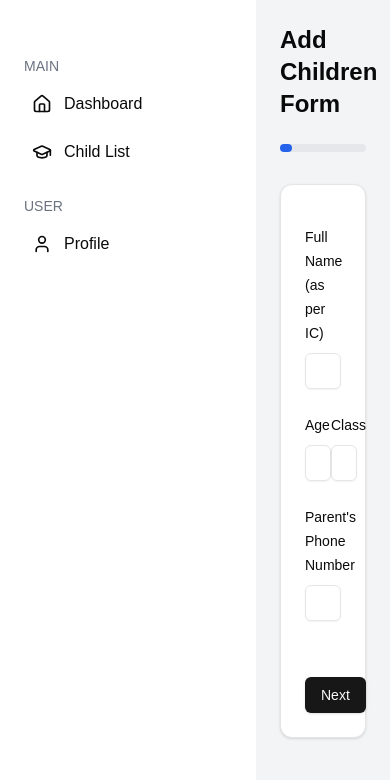
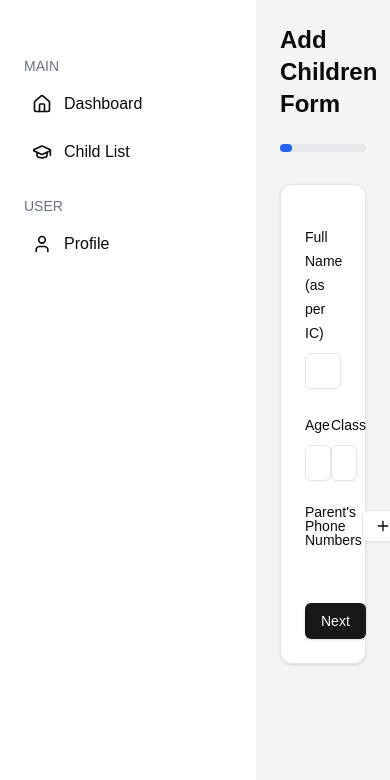
Before and after one commit to haziqishere/kinderguardian, a Next.js app: page /parent/children-list/add-child in a window 390 px wide. Shown: the top 780 px of the page. Built offline with nearby package versions, Linux system fonts and the light colour scheme.

Commit message:
function to add phone number
Error at basic-info-form.tsx

```diff
--- a/src/actions/student/schema.ts
+++ b/src/actions/student/schema.ts
@@ -3,7 +3,7 @@ import {z} from "zod";
 // Sub-schemas for each step
 export const basicInfoSchema = z.object({
     fullName: z.string().min(1, "Full name is required"),
-    age: z.number().min(0).max(12, "Age must be between 0 and 12"),
+    age: z.number().min(1).max(6, "Age must be between 0 and 12"),
     classId: z.string().min(1, "Class is required"),
     parentId: z.string().min(1, "Parent information is required"),
     phoneNumbers: z.array(
--- a/src/app/(system)/parent/children-list/add-child/_components/basic-info-form.tsx
+++ b/src/app/(system)/parent/children-list/add-child/_components/basic-info-form.tsx
@@ -1,5 +1,4 @@
 "use client";
-
 import {
   FormControl,
   FormField,
@@ -15,14 +14,26 @@ import {
   SelectTrigger,
   SelectValue,
 } from "@/components/ui/select";
-import { UseFormReturn } from "react-hook-form";
-import { AddChildSchemaType } from "@/actions/student/schema";
+import { Button } from "@/components/ui/button";
+import { UseFormReturn, useFieldArray } from "react-hook-form";
+import {
+  AddChildSchemaType,
+  BasicInfoSchemaType,
+} from "@/actions/student/schema";
+import { Plus, Minus } from "lucide-react";
 
 interface BasicInfoFormProps {
   form: UseFormReturn<AddChildSchemaType>;
 }
 
 export const BasicInfoForm = ({ form }: BasicInfoFormProps) => {
+  // Use BasicInfoSchemaType for the field array since we're in basic info step
+  const { fields, append, remove } = useFieldArray({
+    control: form.control,
+    name: "phoneNumbers",
+    rules: { minLength: 1 },
+  });
+
   return (
     <div className="space-y-6">
       <FormField
@@ -82,19 +93,50 @@ export const BasicInfoForm = ({ form }: BasicInfoFormProps) => {
         />
       </div>
 
+      {/* Phone Numbers Section */}
+      <div className="space-y-4">
+        <div className="flex items-center justify-between">
+          <FormLabel>Parent's Phone Numbers</FormLabel>
+          <Button
+            type="button"
+            variant="outline"
+            size="sm"
+            onClick={() => append("")}
+          >
+            <Plus className="h-4 w-4 mr-2" />
+            Add Phone Number
+          </Button>
+        </div>
+
+        {fields.map((field, index) => (
+          <div key={field.id} className="flex items-start gap-2">
             <FormField
               control={form.control}
-        name="phoneNumbers.0"
+              name={`phoneNumbers.${index}`}
               render={({ field }) => (
-          <FormItem>
-            <FormLabel>Parent's Phone Number</FormLabel>
-            <FormControl>
-              <Input {...field} />
+                <FormItem className="flex-1">
+                  <div className="flex gap-2">
+                    <FormControl className="flex-1">
+                      <Input placeholder="e.g., 0123456789" {...field} />
                     </FormControl>
+                    {index > 0 && (
+                      <Button
+                        type="button"
+                        variant="outline"
+                        size="icon"
+                        onClick={() => remove(index)}
+                      >
+                        <Minus className="h-4 w-4" />
+                      </Button>
+                    )}
+                  </div>
                   <FormMessage />
                 </FormItem>
               )}
             />
           </div>
+        ))}
+      </div>
+    </div>
   );
 };
```
Lines whose indentation alone changed are shown as unchanged.
